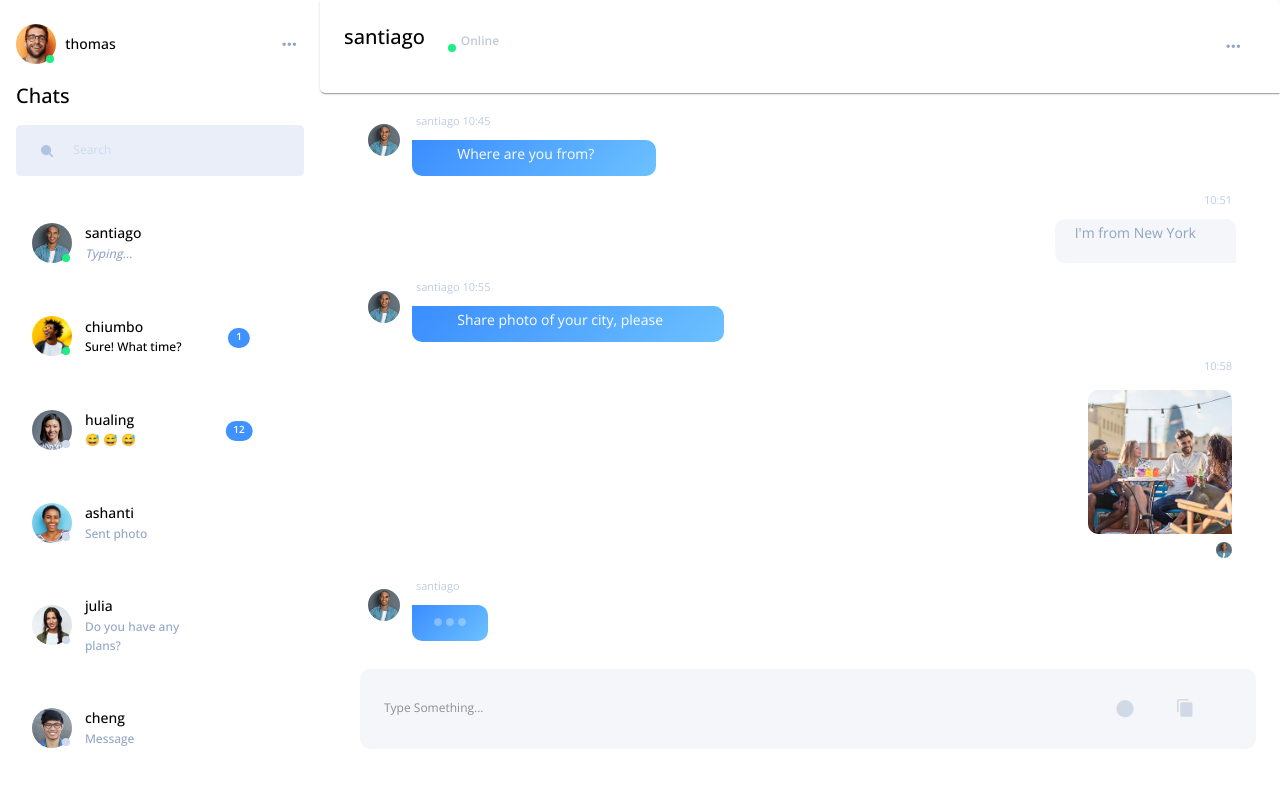
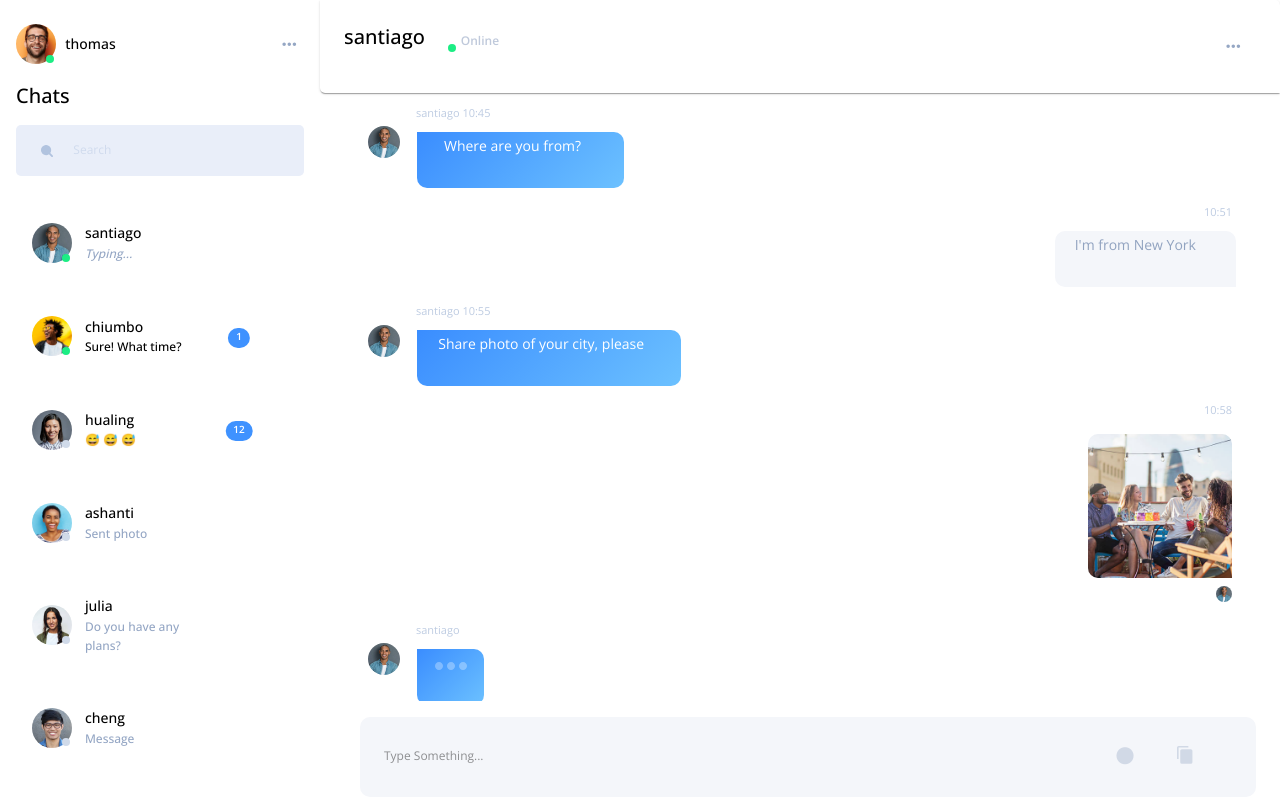
Before and after one commit to jkwan19/Chatter, a React (Create React App) app in the folder client/: page /dashboard in a window 1280 px wide. Shown: the top 804 px of the page. Built offline with nearby package versions, Linux system fonts and the light colour scheme; no server answers.

Commit message:
Fix message bubble styling

```diff
--- a/client/src/message/FriendMessage.jsx
+++ b/client/src/message/FriendMessage.jsx
@@ -14,7 +14,8 @@ const useStyles = makeStyles(theme => ({
   friendBubble: {
     background: 'linear-gradient(-45deg, #6cc1ff 0%, #3a8dff 100%)',
     borderRadius: "0 10px 10px",
-    minHeight: "4.5vh",
+    marginLeft: '5px',
+    minHeight: "7vh",
     [theme.breakpoints.down("sm")]: {
       minHeight: "2.5vh",
     }
@@ -78,8 +79,8 @@ export default function Message({
             align="left"
             />
           <Grid
-            item container xs={12} sm={12}
-            justify="center"
+            item container xs={12} sm={10}
+            justify="space-evenly"
             className={classes.friendBubble}
             >
             {body}
--- a/client/src/message/UserMessage.jsx
+++ b/client/src/message/UserMessage.jsx
@@ -13,7 +13,7 @@ const useStyles = makeStyles(theme => ({
   userBubble:{
     backgroundColor: '#F4F6FA',
     borderRadius: "10px 10px 0",
-    minHeight: "5.5vh",
+    minHeight: "7vh",
     [theme.breakpoints.down("sm")]: {
       minHeight: "2.5vh"
     }
@@ -57,7 +57,6 @@ export default function Message({
                   <Grid
                     item container xs={12} sm={12}
                     className={classes.userBubble}
-                    direction="column"
                     >
                     <Content
                       message={message}
```
